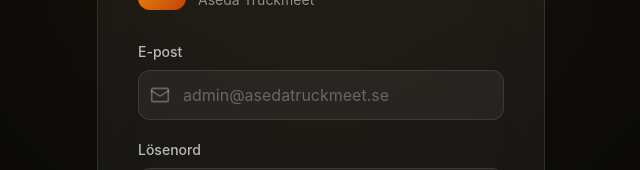
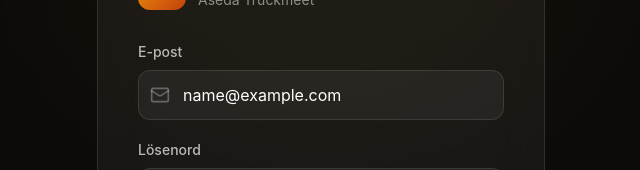
Before and after one commit to oscarlindahlvibo/asedatruckmeet, a React (Vite) app: page /admin/login in a window 1280 px wide. Shown: the part 248-418 px from the top of the page, without its empty margins (319-959 px from the left). Built offline with nearby package versions, Linux system fonts and the light colour scheme; no server answers; sample sign-in values are in the browser's storage.

Commit message:
Handle existing Supabase account during admin setup

```diff
--- a/src/pages/AdminSetupPage.tsx
+++ b/src/pages/AdminSetupPage.tsx
@@ -11,15 +11,21 @@
   const [loading, setLoading] = useState(false);
   const [message, setMessage] = useState<string | null>(null);
   const [error, setError] = useState<string | null>(null);
+  const [existingAccount, setExistingAccount] = useState(false);
 
   const handleSubmit = async (event: React.FormEvent) => {
     event.preventDefault();
     setLoading(true);
     setMessage(null);
     setError(null);
+    setExistingAccount(false);
     const result = await signUpFirstAdmin(email, password);
     setLoading(false);
     if (result.error) {
+      if (/already registered|already exists|user exists/i.test(result.error)) {
+        window.localStorage.setItem('truckmeet:first-admin-email', email.trim().toLowerCase());
+        setExistingAccount(true);
+      }
       setError(result.error);
       return;
     }
@@ -48,6 +54,7 @@
             <div><label className="text-sm font-medium text-white/70 mb-2 block">E-post</label><div className="relative"><Mail className="absolute left-3 top-1/2 -translate-y-1/2 w-5 h-5 text-white/30" /><input type="email" value={email} onChange={(e) => setEmail(e.target.value)} required className="w-full pl-11 pr-4 py-3 rounded-xl bg-white/5 border border-white/10 text-white placeholder-white/30 focus:border-amber-500/50 focus:outline-none" placeholder="admin@asedatruckmeet.se" /></div></div>
             <div><label className="text-sm font-medium text-white/70 mb-2 block">Lösenord</label><div className="relative"><Lock className="absolute left-3 top-1/2 -translate-y-1/2 w-5 h-5 text-white/30" /><input type="password" value={password} onChange={(e) => setPassword(e.target.value)} minLength={8} required className="w-full pl-11 pr-4 py-3 rounded-xl bg-white/5 border border-white/10 text-white placeholder-white/30 focus:border-amber-500/50 focus:outline-none" placeholder="Minst 8 tecken" /></div></div>
             {error && <div className="flex items-center gap-2 text-sm text-red-400 bg-red-500/10 border border-red-500/20 rounded-xl px-4 py-3"><AlertCircle className="w-4 h-4 shrink-0" />{error}</div>}
+            {existingAccount && <Link to="/admin/login?setup=1" className="block text-center text-sm text-amber-400 hover:text-amber-300">Logga in med det befintliga kontot och aktivera första admin</Link>}
             {message && <div className="flex items-center gap-2 text-sm text-green-400 bg-green-500/10 border border-green-500/20 rounded-xl px-4 py-3"><CheckCircle className="w-4 h-4 shrink-0" />{message}</div>}
             <button type="submit" disabled={loading} className="btn-primary w-full disabled:opacity-50">{loading ? <><Loader2 className="w-5 h-5 animate-spin" /> Skapar konto...</> : 'Skapa första admin'}</button>
           </form>
--- a/src/pages/LoginPage.tsx
+++ b/src/pages/LoginPage.tsx
@@ -6,7 +6,7 @@
 export default function LoginPage() {
   const { signIn, claimFirstAdmin } = useAuth();
   const navigate = useNavigate();
-  const [email, setEmail] = useState('');
+  const [email, setEmail] = useState(() => window.localStorage.getItem('truckmeet:first-admin-email') ?? '');
   const [password, setPassword] = useState('');
   const [loading, setLoading] = useState(false);
   const [error, setError] = useState<string | null>(null);
```
